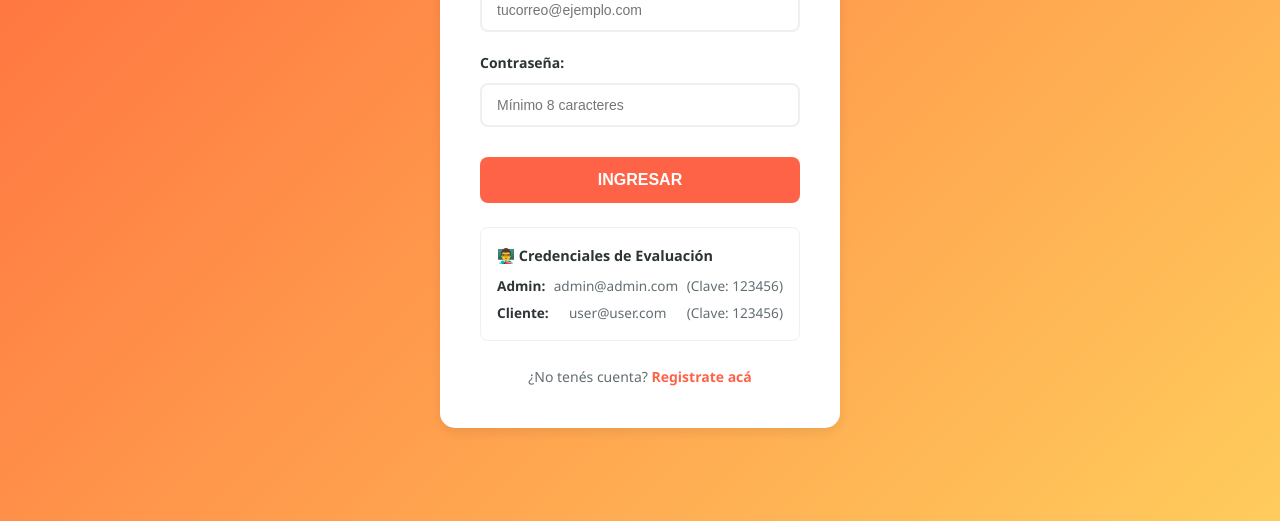
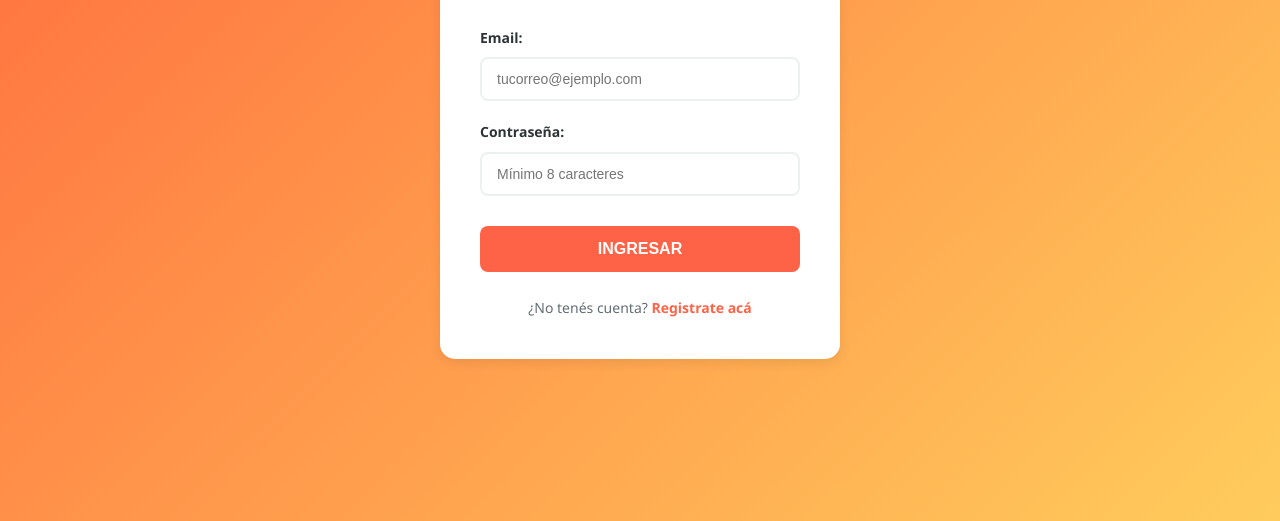
Before and after one commit to Tonga26/Food-Store_TPI_Programacion-3, a website built with Vite: page frontend/src/pages/auth/login/login.html in a window 1280 px wide. Shown: the part 279-800 px from the top of the page. Built offline with nearby package versions, Linux system fonts and the light colour scheme.

Commit message:
docs(login): editar login credenciales de acceso.

```diff
--- a/frontend/src/pages/auth/login/login.html
+++ b/frontend/src/pages/auth/login/login.html
@@ -21,14 +21,6 @@
 
             <button type="submit">INGRESAR</button>
 
-            <div class="login-machete">
-                <p>👨‍🏫 <strong>Credenciales de Evaluación</strong></p>
-                <ul>
-                    <li><strong>Admin:</strong> admin@admin.com <span>(Clave: 123456)</span></li>
-                    <li><strong>Cliente:</strong> user@user.com <span>(Clave: 123456)</span></li>
-                </ul>
-            </div>
-
             <p class="registro">
                 ¿No tenés cuenta? <a href="../register/register.html">Registrate acá</a>
             </p>
```
